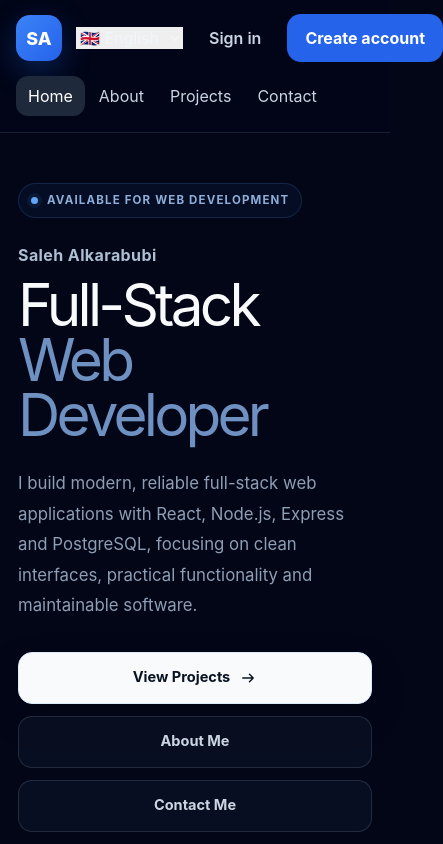
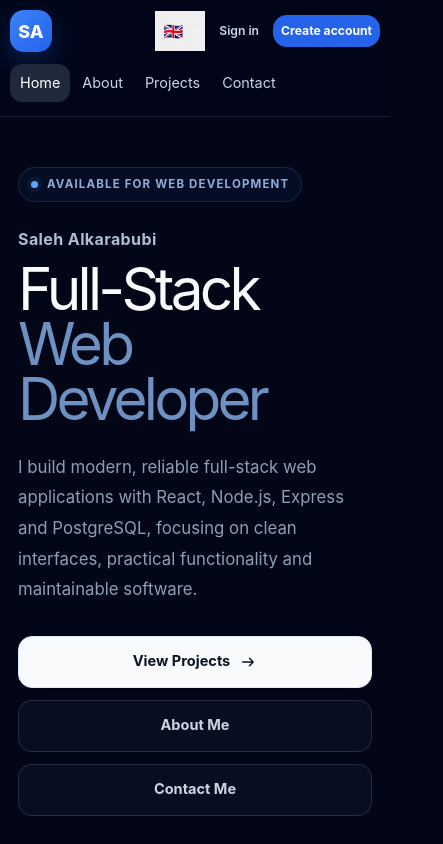
Before and after one commit to karabubi/website-karabubi, a React (Vite) app in the folder client/: page / in a window 390 px wide. Shown: the top 844 px of the page, 443 px wide, since content can reach past the window. Built offline with nearby package versions, Linux system fonts and the light colour scheme; no server answers.

Commit message:
fix(navbar): improve mobile responsive layout

```diff
--- a/client/src/index.css
+++ b/client/src/index.css
@@ -3740,3 +3740,131 @@
 }
 
 /* ===== PHASE 3U-6 FINAL POLISH END ===== */
+
+/* =====================================================
+   Phase 23 - Responsive multilingual navbar
+   ===================================================== */
+
+.site-nav-actions select {
+  max-width: 150px;
+}
+
+@media (max-width: 900px) {
+  .site-navbar {
+    min-height: auto;
+  }
+
+  .site-navbar-inner {
+    width: calc(100% - 32px);
+    min-height: auto;
+    padding: 12px 0;
+    flex-wrap: wrap;
+    row-gap: 10px;
+  }
+
+  .site-brand {
+    flex: 0 0 auto;
+  }
+
+  .site-nav-actions {
+    margin-inline-start: auto;
+    gap: 8px;
+    flex: 0 1 auto;
+    min-width: 0;
+  }
+
+  .site-nav-links {
+    order: 3;
+    flex: 0 0 100%;
+    width: 100%;
+    justify-content: flex-start;
+    gap: 4px;
+    overflow-x: auto;
+    overflow-y: hidden;
+    padding: 2px 0 4px;
+    scrollbar-width: none;
+    -webkit-overflow-scrolling: touch;
+  }
+
+  .site-nav-links::-webkit-scrollbar {
+    display: none;
+  }
+
+  .site-nav-links a {
+    flex: 0 0 auto;
+    white-space: nowrap;
+  }
+}
+
+@media (max-width: 640px) {
+  .site-navbar-inner {
+    width: calc(100% - 24px);
+    padding: 10px 0;
+  }
+
+  .site-nav-actions {
+    gap: 6px;
+  }
+
+  .site-nav-actions select {
+    width: 58px;
+    max-width: 58px;
+    min-height: 40px;
+    padding-inline: 4px;
+  }
+
+  .nav-login,
+  .nav-register,
+  .nav-signout {
+    padding: 8px 10px;
+    font-size: 0.82rem;
+    white-space: nowrap;
+  }
+
+  .nav-user {
+    padding: 4px;
+  }
+
+  .nav-user-photo {
+    width: 38px;
+    height: 38px;
+    flex-basis: 38px;
+  }
+
+  .site-nav-links {
+    gap: 2px;
+  }
+
+  .site-nav-links a {
+    padding: 8px 10px;
+    font-size: 0.9rem;
+  }
+}
+
+@media (max-width: 420px) {
+  .site-navbar-inner {
+    width: calc(100% - 20px);
+  }
+
+  .site-brand-logo {
+    width: 42px;
+    height: 42px;
+  }
+
+  .site-nav-actions select {
+    width: 50px;
+    max-width: 50px;
+  }
+
+  .nav-login,
+  .nav-register,
+  .nav-signout {
+    padding: 7px 8px;
+    font-size: 0.76rem;
+  }
+}
+
+/* RTL keeps the same responsive structure naturally. */
+html[dir="rtl"] .site-nav-links {
+  direction: rtl;
+}
```
